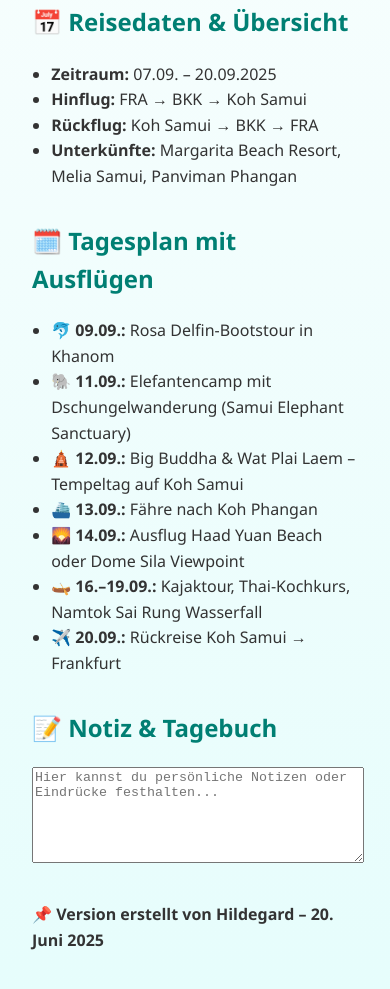
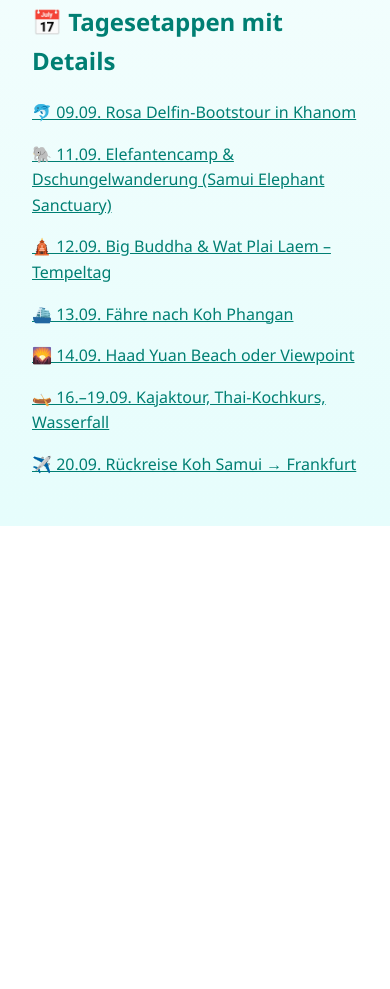
Before and after one commit to PineappleQueen2025/Thailand2025-Final, a plain HTML site: page index.html in a window 390 px wide. Shown: the part 563-1552 px from the top of the page. After the commit the page ends 1089 px from the top, so only its background shows below. Drawn offline with Linux system fonts and the light colour scheme.

Commit message:
Update index.html
klickbare Elemente ergänzt

```diff
--- a/index.html
+++ b/index.html
@@ -1,4 +1,3 @@
-
 <!DOCTYPE html>
 <html lang="de">
 <head>
@@ -32,40 +31,56 @@
     }
     ul { padding-left: 1.2em; }
     .section { margin-top: 2em; }
+    .toggle { margin: 1em 0; cursor: pointer; color: #007f73; text-decoration: underline; }
+    .details { display: none; margin-top: 0.5em; padding-left: 1em; border-left: 3px solid #c2ede6; }
   </style>
+  <script>
+    function toggleDetails(id) {
+      const el = document.getElementById(id);
+      el.style.display = el.style.display === 'none' ? 'block' : 'none';
+    }
+  </script>
 </head>
 <body>
   <img class="header" src="https://images.unsplash.com/photo-1507525428034-b723cf961d3e?auto=format&fit=crop&w=1200&q=80" alt="Strandbild">
   <h1>🌴 Thailand Reiseplan 2025: Khanom, Koh Samui & Koh Phangan</h1>
 
   <div class="section">
-    <h2>📅 Reisedaten & Übersicht</h2>
-    <ul>
-      <li><strong>Zeitraum:</strong> 07.09. – 20.09.2025</li>
-      <li><strong>Hinflug:</strong> FRA → BKK → Koh Samui</li>
-      <li><strong>Rückflug:</strong> Koh Samui → BKK → FRA</li>
-      <li><strong>Unterkünfte:</strong> Margarita Beach Resort, Melia Samui, Panviman Phangan</li>
-    </ul>
+    <h2>📅 Tagesetappen mit Details</h2>
+    <p class="toggle" onclick="toggleDetails('d1')">🐬 09.09. Rosa Delfin-Bootstour in Khanom</p>
+    <div id="d1" class="details">
+      Morgens ca. 3–4 h Bootstour mit Beobachtung der seltenen rosa Delfine. Abfahrt früh ab Hotel. Nachmittags Strandzeit oder Massage.
+    </div>
+
+    <p class="toggle" onclick="toggleDetails('d2')">🐘 11.09. Elefantencamp & Dschungelwanderung (Samui Elephant Sanctuary)</p>
+    <div id="d2" class="details">
+      Besuch eines ethischen Schutzgebiets auf Koh Samui. Füttern, Beobachten, Dschungelwanderung, Mittagessen inklusive.
+    </div>
+
+    <p class="toggle" onclick="toggleDetails('d3')">🛕 12.09. Big Buddha & Wat Plai Laem – Tempeltag</p>
+    <div id="d3" class="details">
+      Vormittags Big Buddha, danach Wat Plai Laem. Fotopausen, kleiner Markt, Café-Stopp und optional Thai-Massage am Nachmittag.
+    </div>
+
+    <p class="toggle" onclick="toggleDetails('d4')">⛴️ 13.09. Fähre nach Koh Phangan</p>
+    <div id="d4" class="details">
+      Fahrt ab Samui Pier nach Thongsala Pier (ca. 30 Min). Check-in, Erkundung der Umgebung, Sonnenuntergang am Strand.
+    </div>
+
+    <p class="toggle" onclick="toggleDetails('d5')">🌄 14.09. Haad Yuan Beach oder Viewpoint</p>
+    <div id="d5" class="details">
+      Entweder Longtailboot zum Haad Yuan Beach (chill & yoga) oder Dschungelwanderung zum Dome Sila Viewpoint mit Panorama.
+    </div>
+
+    <p class="toggle" onclick="toggleDetails('d6')">🛶 16.–19.09. Kajaktour, Thai-Kochkurs, Wasserfall</p>
+    <div id="d6" class="details">
+      Freizeit & Aktivitäten nach Lust: Kochkurs mit Marktbesuch, Kajak durch Mangroven, Ausflug zum Namtok Sai Rung Wasserfall.
+    </div>
+
+    <p class="toggle" onclick="toggleDetails('d7')">✈️ 20.09. Rückreise Koh Samui → Frankfurt</p>
+    <div id="d7" class="details">
+      Transfer zum Pier, Fähre nach Samui, Flug via Bangkok nach FRA. Rail&Fly zurück nach Leipzig Hbf am Morgen des 21.09.
+    </div>
   </div>
-
-  <div class="section">
-    <h2>🗓️ Tagesplan mit Ausflügen</h2>
-    <ul>
-      <li>🐬 <strong>09.09.:</strong> Rosa Delfin-Bootstour in Khanom</li>
-      <li>🐘 <strong>11.09.:</strong> Elefantencamp mit Dschungelwanderung (Samui Elephant Sanctuary)</li>
-      <li>🛕 <strong>12.09.:</strong> Big Buddha & Wat Plai Laem – Tempeltag auf Koh Samui</li>
-      <li>⛴️ <strong>13.09.:</strong> Fähre nach Koh Phangan</li>
-      <li>🌄 <strong>14.09.:</strong> Ausflug Haad Yuan Beach oder Dome Sila Viewpoint</li>
-      <li>🛶 <strong>16.–19.09.:</strong> Kajaktour, Thai-Kochkurs, Namtok Sai Rung Wasserfall</li>
-      <li>✈️ <strong>20.09.:</strong> Rückreise Koh Samui → Frankfurt</li>
-    </ul>
-  </div>
-
-  <div class="section">
-    <h2>📝 Notiz & Tagebuch</h2>
-    <textarea rows="6" style="width: 100%;" placeholder="Hier kannst du persönliche Notizen oder Eindrücke festhalten..."></textarea>
-  </div>
-
-  <p class="section"><strong>📌 Version erstellt von Hildegard – 20. Juni 2025</strong></p>
 </body>
 </html>
```
